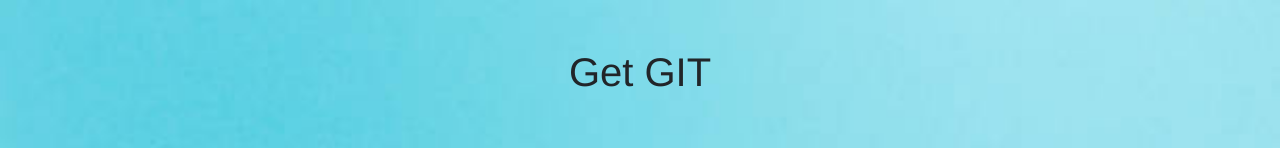
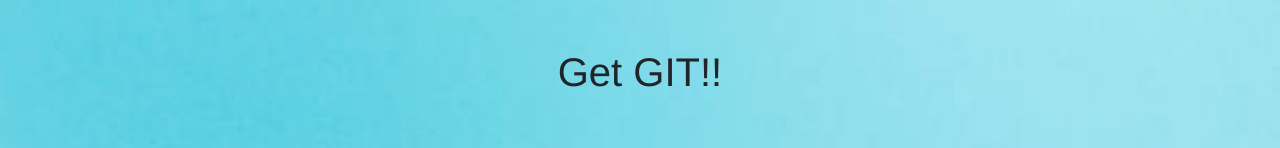
Before and after one commit to kim-olanga/API-Project, an Angular app: page / in a window 1280 px wide. Shown: the top 148 px of the page. Built offline with nearby package versions, Linux system fonts and the light colour scheme; no server answers.

Commit message:
add README

```diff
--- a/src/app/api.service.ts
+++ b/src/app/api.service.ts
@@ -16,7 +16,7 @@ export class APIService {
     return this.http.get<User[]>(this.BASE_URL + 'Users')
   }
 
-  getPosts(){
-    console.log('Test')
-  }
+  // getPosts(){
+  //   console.log('Test')
+  // }
 }
--- a/src/index.html
+++ b/src/index.html
@@ -11,7 +11,7 @@
 <body>
   <app-root></app-root>
 
-  <h1 class="text-center mt-5">Get GIT</h1>
+  <h1 class="text-center mt-5">Get GIT!!</h1>
   <h2 class="text-center mt-5">Access your repositories and your acquitance's public repositoriesfor free at any time,any day and anywhere.</h2>
 
 </body>
```
Also changed, not shown: 1 other file (tests, documents, lock files or other folders).
